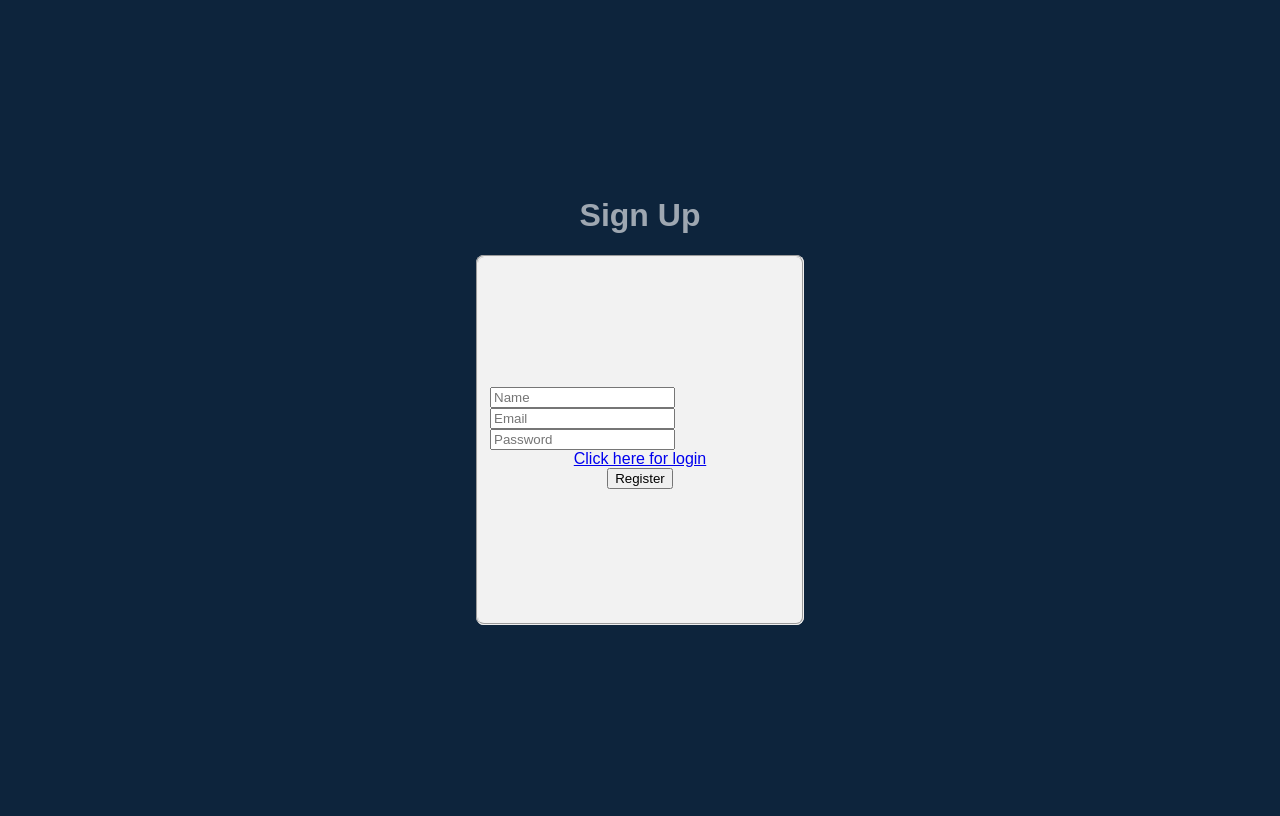
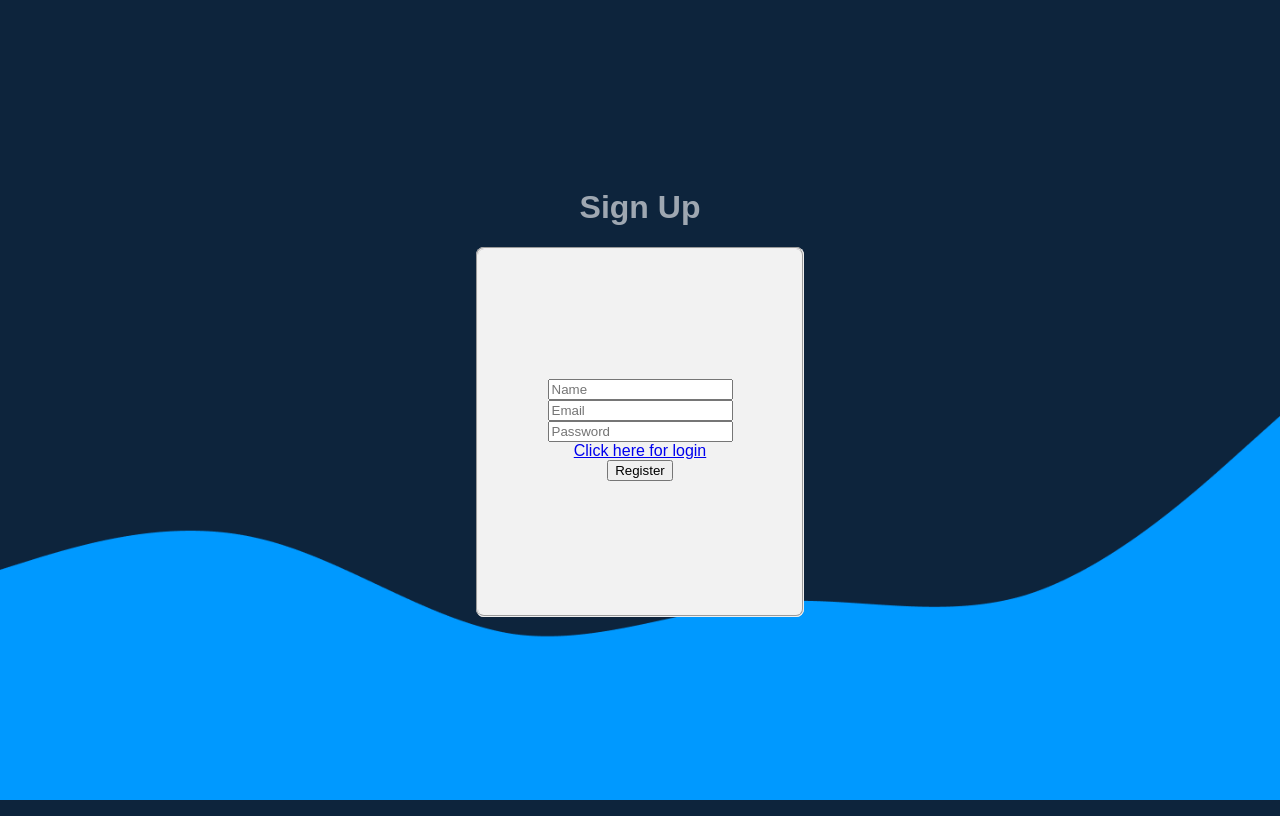
Before and after one commit to ItaloCanturil/Vue-Habit, a Vue app: page /register in a window 1280 px wide. Built offline with nearby package versions, Linux system fonts and the light colour scheme; the HTML template or start-up script is replaced by a standard one.

Commit message:
Add axios

```diff
--- a/package.json
+++ b/package.json
@@ -8,6 +8,7 @@
     "lint": "vue-cli-service lint"
   },
   "dependencies": {
+    "axios": "^0.21.1",
     "core-js": "^3.6.5",
     "normalize.css": "^8.0.1",
     "vue": "^2.6.11",
--- /dev/null
+++ b/services/api.js
@@ -0,0 +1,7 @@
+import axios from 'axios'
+
+const axiosInstance = axios.create({
+  baseURL: 'http://localhost:3000/'
+})
+
+export default axiosInstance
--- a/src/views/Register.vue
+++ b/src/views/Register.vue
@@ -3,20 +3,58 @@
     <h1 class="register__title">Sign Up</h1>
     <fieldset class="register__field">
       <form class="field__form">
-        <input type="text" class="form__name" placeholder="Name">
-        <input type="email" class="form__email" placeholder="Email">
-        <input type="password" class="form__password" placeholder="Password">
+        <input type="text" v-model="name" class="form__name" placeholder="Name">
+        <input type="email" v-model="email" class="form__email" placeholder="Email">
+        <input type="password" v-model="password" class="form__password" placeholder="Password">
       </form>
       <a href="/">Click here for login</a>
-      <button>Register</button>
+      <button @click="register()">Register</button>
     </fieldset>
+
+    <footer class="register__footer">
+      <figure class="footer__fig">
+        <img class="fig__wave" src="../assets/wave.png" alt="Wave">
+      </figure>
+    </footer>
   </div>
 </template>
 
 <script>
+import axiosInstance from '../../services/api'
+export default {
+  name: 'Register',
 
-export default {
-  name: 'Login',
+  data () {
+    return {
+      name: '',
+      email: '',
+      password: ''
+    }
+  },
+
+  methods: {
+    async register () {
+      try {
+        await axiosInstance.post('/register', {
+          name: this.name,
+          email: this.email,
+          password: this.password
+        })
+          this.$router.push('/')
+      } catch(error) {
+          if (error.response) {
+            console.log(error.response.data);
+            console.log(error.response.status);
+            console.log(error.response.headers);
+          } else if (error.request) {
+            console.log(error.request)
+          } else {
+            console.log('Error', error.message)
+          }
+        console.log(error)
+      }
+    }
+  }
 }
 </script>
 
@@ -44,4 +82,18 @@ export default {
   height: 350px;
   width: 300px;
 }
+
+.fig__wave {
+  position: absolute;
+  left: 0;
+  bottom: 0;
+  width: 100%;
+  z-index: -999;
+}
+
+.field__form {
+  display: flex;
+  flex-direction: column;
+  justify-content: center;
+}
 </style>
```
Also changed, not shown: src/assets/wave.png (added), src/views/Login.vue (added), 1 other file (tests, documents, lock files or other folders).
